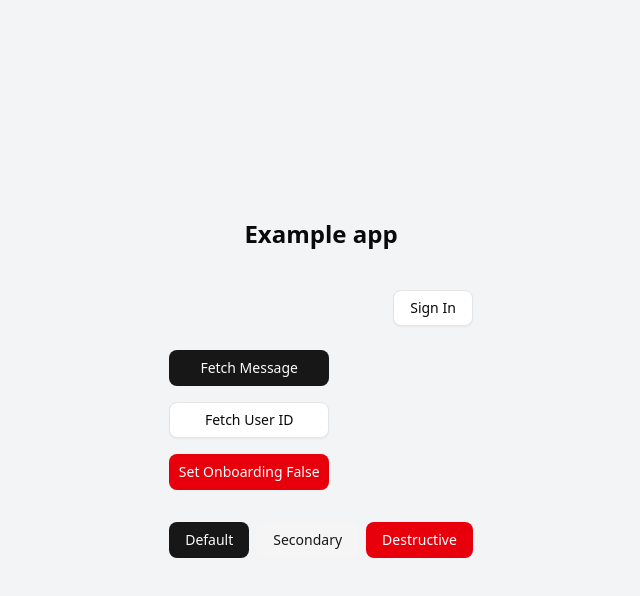
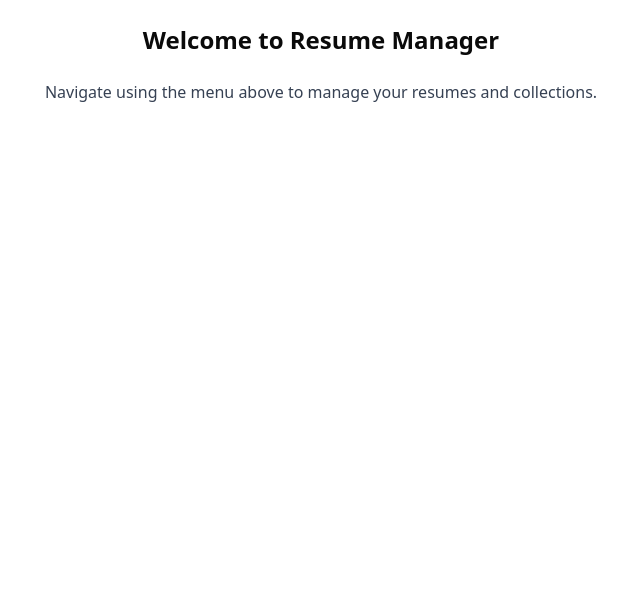
Before and after one commit to itsKia2/resumeVC, a React (Vite) app in the folder client/: page / in a window 1280 px wide. Shown: the top 596 px of the page, without its empty margins (319-959 px from the left). Built offline with nearby package versions, Linux system fonts and the light colour scheme; no server answers.

Commit message:
Update App component with welcome message and navigation instructions

```diff
--- a/client/src/App.tsx
+++ b/client/src/App.tsx
@@ -1,10 +1,12 @@
-import Example from "@/pages/Example";
+// src/App.tsx
 
 export default function App() {
   return (
-    <div className="flex flex-col items-center justify-center min-h-screen bg-gray-100">
-      <h1 className="text-2xl font-bold mb-4">Example app</h1>
-      <Example />
-    </div>
-  )
+    <main className="flex flex-col items-center justify-center p-6 gap-6">
+      <h1 className="text-2xl font-bold">Welcome to Resume Manager</h1>
+      <p className="text-gray-700">
+        Navigate using the menu above to manage your resumes and collections.
+      </p>
+    </main>
+  );
 }
```
